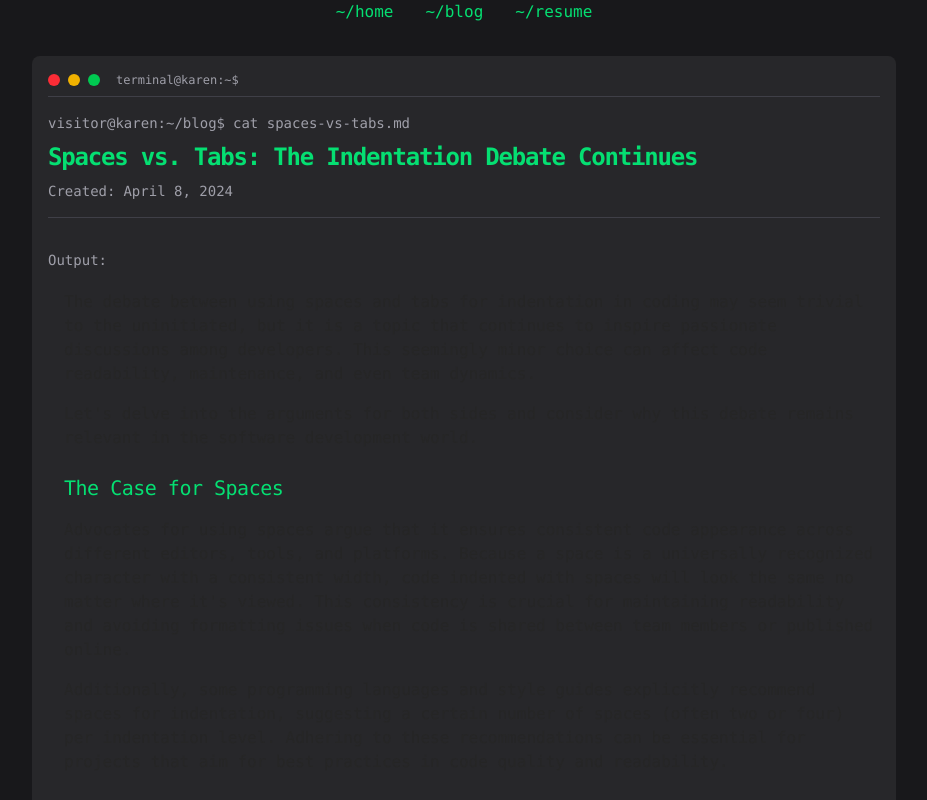
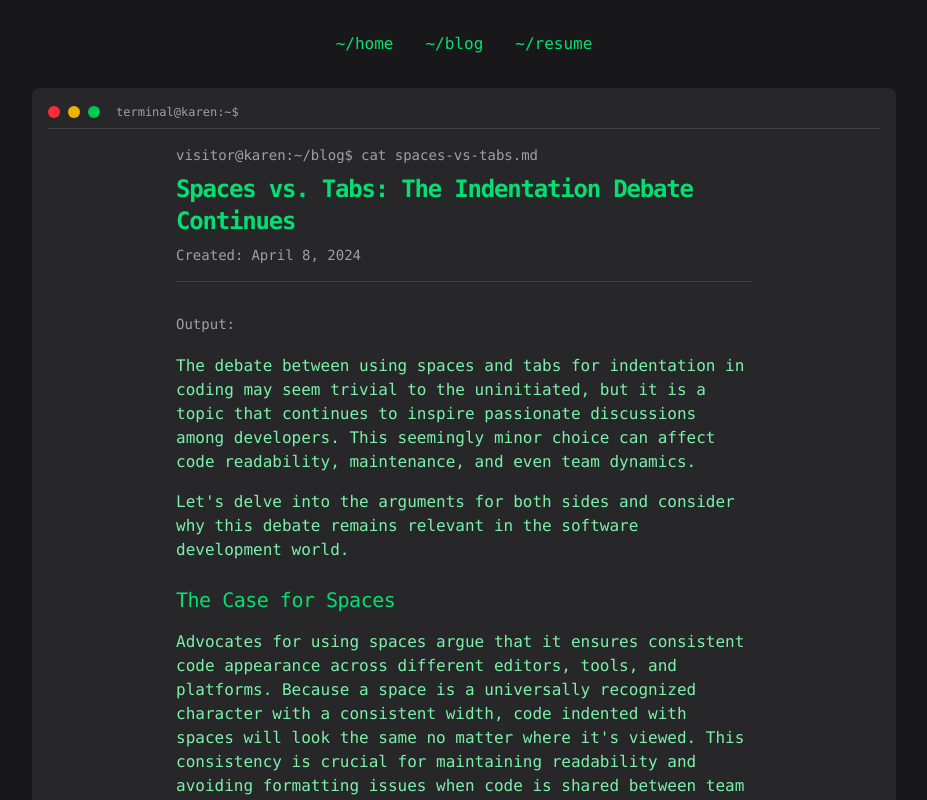
Before and after one commit to trawler/portfolio, a Next.js app: page /blog/spaces-vs-tabs in a window 1280 px wide. Shown: the top 800 px of the page, without its empty margins (176-1103 px from the left). Built offline with nearby package versions, Linux system fonts and the light colour scheme.

Commit message:
fix css/link indentation/padding

```diff
--- a/app/blog/[slug]/page.tsx
+++ b/app/blog/[slug]/page.tsx
@@ -58,31 +58,8 @@ export default function Blog({ params }) {
   }
 
   return (
-    <section>
-      <script
-        type="application/ld+json"
-        suppressHydrationWarning
-        dangerouslySetInnerHTML={{
-          __html: JSON.stringify({
-            '@context': 'https://schema.org',
-            '@type': 'BlogPosting',
-            headline: post.metadata.title,
-            datePublished: post.metadata.publishedAt,
-            dateModified: post.metadata.publishedAt,
-            description: post.metadata.summary,
-            image: post.metadata.image
-              ? `${baseUrl}${post.metadata.image}`
-              : `/og?title=${encodeURIComponent(post.metadata.title)}`,
-            url: `${baseUrl}/blog/${post.slug}`,
-            author: {
-              '@type': 'Person',
-              name: 'Karen Almog',
-            },
-          }),
-        }}
-      />
-      <div className="space-y-4">
-        <div className="border-b border-zinc-700 pb-4">
+    <article className="max-w-xl mx-auto text-green-300">
+      <div className="border-b border-zinc-700 pb-4 mb-8">
         <div className="flex items-center text-zinc-400 text-sm mb-2">
           <span className="font-mono">visitor@karen:~/blog$</span>
           <span className="ml-2">cat {post.slug}.md</span>
@@ -100,13 +77,10 @@ export default function Blog({ params }) {
         <div className="text-zinc-400 text-sm mb-4 font-mono">
           <span></span> Output:
         </div>
-          <article className="prose prose-invert prose-pre:bg-zinc-800/50 prose-pre:border prose-pre:border-zinc-700 max-w-none">
-            <div className="text-green-300">
+        <div className="text-green-300 [&>*]:text-green-300">
           <CustomMDX source={post.content} />
         </div>
+      </div>
     </article>
-        </div>
-      </div>
-    </section>
   )
 }
--- a/app/components/mdx.tsx
+++ b/app/components/mdx.tsx
@@ -100,18 +100,17 @@ const components = {
   a: CustomLink,
   code: Code,
   Table,
-  content: (props) => <div className="text-green-300" {...props} />,
 }
 
 export function CustomMDX(props) {
   return (
-    <div className="mt-4 space-y-4 ml-4">
-      <div className="text-green-300">
+    <article className="prose prose-invert max-w-none">
+      <div className="text-green-300 [&>*]:text-green-300 [&>p]:text-green-300">
         <MDXRemote
           {...props}
           components={{ ...components, ...(props.components || {}) }}
         />
       </div>
-    </div>
+    </article>
   )
 }
--- a/app/components/nav.tsx
+++ b/app/components/nav.tsx
@@ -1,7 +1,7 @@
 export function Navbar() {
   return (
     <nav className="font-mono">
-      <div className="antialiased max-w-xl mx-4 lg:mx-auto">
+      <div className="antialiased max-w-xl mx-4 mt-8 lg:mx-auto">
         <div className="flex items-center justify-center space-x-8">
           <a
             href="/"
--- a/app/components/posts.tsx
+++ b/app/components/posts.tsx
@@ -5,7 +5,7 @@ export function BlogPosts() {
   let allBlogs = getBlogPosts()
 
   return (
-    <div className="space-y-2">
+    <div className="space-y-1">
       {allBlogs
         .sort((a, b) => {
           if (
@@ -18,12 +18,11 @@ export function BlogPosts() {
         .map((post) => (
           <Link
             key={post.slug}
-            className="block hover:bg-zinc-700/30 rounded p-2 transition-colors"
             href={`/blog/${post.slug}`}
+            className="block hover:bg-zinc-700/30 rounded p-2 transition-colors w-full"
           >
-            <div className="flex flex-col space-y-1 md:space-y-0 md:flex-row md:items-center">
-              <div className="flex items-center md:w-[140px] font-mono text-zinc-400 text-sm">
-                <span className="mr-2"></span>
+            <div className="flex flex-row items-center w-full">
+              <div className="w-[90px] shrink-0 font-mono text-zinc-400 text-sm">
                 {formatDate(post.metadata.publishedAt, false)}
               </div>
               <p className="text-green-300 font-mono">
--- a/app/global.css
+++ b/app/global.css
@@ -1,11 +1,26 @@
 @import 'tailwindcss';
 
-::selection {
-  background-color: #47a3f3;
-  color: #fefefe;
-}
+@tailwind base;
+@tailwind components;
+@tailwind utilities;
 
 :root {
+  --tw-prose-body: rgb(134 239 172) !important;
+  --tw-prose-headings: rgb(74 222 128) !important;
+  --tw-prose-lead: rgb(134 239 172) !important;
+  --tw-prose-links: rgb(74 222 128) !important;
+  --tw-prose-bold: rgb(134 239 172) !important;
+  --tw-prose-counters: rgb(134 239 172) !important;
+  --tw-prose-bullets: rgb(134 239 172) !important;
+  --tw-prose-hr: rgb(63 63 70) !important;
+  --tw-prose-quotes: rgb(134 239 172) !important;
+  --tw-prose-quote-borders: rgb(74 222 128) !important;
+  --tw-prose-captions: rgb(161 161 170) !important;
+  --tw-prose-code: rgb(134 239 172) !important;
+  --tw-prose-pre-code: rgb(212 212 212) !important;
+  --tw-prose-pre-bg: rgb(39 39 42 / 0.5) !important;
+  --tw-prose-th-borders: rgb(63 63 70) !important;
+  --tw-prose-td-borders: rgb(63 63 70) !important;
   --sh-class: #2d5e9d;
   --sh-identifier: #354150;
   --sh-sign: #8996a3;
@@ -15,6 +30,11 @@
   --sh-jsxliterals: #6266d1;
   --sh-property: #e25a1c;
   --sh-entity: #e25a1c;
+}
+
+::selection {
+  background-color: #47a3f3;
+  color: #fefefe;
 }
 
 @media (prefers-color-scheme: dark) {
@@ -33,9 +53,12 @@ html {
   min-width: 360px;
 }
 
+.prose {
+  @apply text-green-300;
+}
+
 .prose .anchor {
   @apply absolute invisible no-underline;
-
   margin-left: -1em;
   padding-right: 0.5em;
   width: 80%;
@@ -43,21 +66,17 @@ html {
   cursor: pointer;
 }
 
-.anchor:hover {
+.prose *:hover > .anchor {
   @apply visible;
 }
 
 .prose a {
-  @apply underline transition-all decoration-neutral-400 dark:decoration-neutral-600 underline-offset-2 decoration-[0.1em];
+  @apply text-green-400 hover:text-green-300 transition-all underline-offset-2 decoration-[0.1em];
 }
 
 .prose .anchor:after {
-  @apply text-neutral-300 dark:text-neutral-700;
+  @apply text-green-400;
   content: '#';
-}
-
-.prose *:hover > .anchor {
-  @apply visible;
 }
 
 .prose pre {
@@ -65,54 +84,53 @@ html {
 }
 
 .prose code {
-  @apply px-1 py-0.5 rounded-lg;
+  @apply px-1 py-0.5 rounded-lg bg-neutral-50 dark:bg-neutral-900;
 }
 
-.prose pre code {
+..prose pre code {
   @apply p-0;
   border: initial;
   line-height: 1.5;
+  background-color: transparent;
 }
-
 .prose code span {
   @apply font-medium;
 }
 
 .prose img {
-  /* Don't apply styles to next/image */
   @apply m-0;
 }
 
 .prose p {
-  @apply my-4 text-neutral-800 dark:text-neutral-200;
+  @apply my-4 text-green-300;
 }
 
 .prose h1 {
-  @apply text-4xl font-medium tracking-tight mt-6 mb-2;
+  @apply text-4xl font-medium tracking-tight mt-6 mb-2 text-green-400;
 }
 
 .prose h2 {
-  @apply text-xl font-medium tracking-tight mt-6 mb-2;
+  @apply text-xl font-medium tracking-tight mt-6 mb-2 text-green-400;
 }
 
 .prose h3 {
-  @apply text-xl font-medium tracking-tight mt-6 mb-2;
+  @apply text-xl font-medium tracking-tight mt-6 mb-2 text-green-400;
 }
 
 .prose h4 {
-  @apply text-lg font-medium tracking-tight mt-6 mb-2;
+  @apply text-lg font-medium tracking-tight mt-6 mb-2 text-green-400;
 }
 
 .prose strong {
-  @apply font-medium;
+  @apply font-medium text-green-400;
 }
 
 .prose ul {
-  @apply list-disc pl-6;
+  @apply list-disc pl-6 text-green-300;
 }
 
 .prose ol {
-  @apply list-decimal pl-6;
+  @apply list-decimal pl-6 text-green-300;
 }
 
 .prose > :first-child {
@@ -126,8 +144,8 @@ pre::-webkit-scrollbar {
 }
 
 pre {
-  -ms-overflow-style: none; /* IE and Edge */
-  scrollbar-width: none; /* Firefox */
+  -ms-overflow-style: none;
+  scrollbar-width: none;
 }
 
 /* Remove Safari input shadow on mobile */
```
Lines whose indentation alone changed are shown as unchanged.
